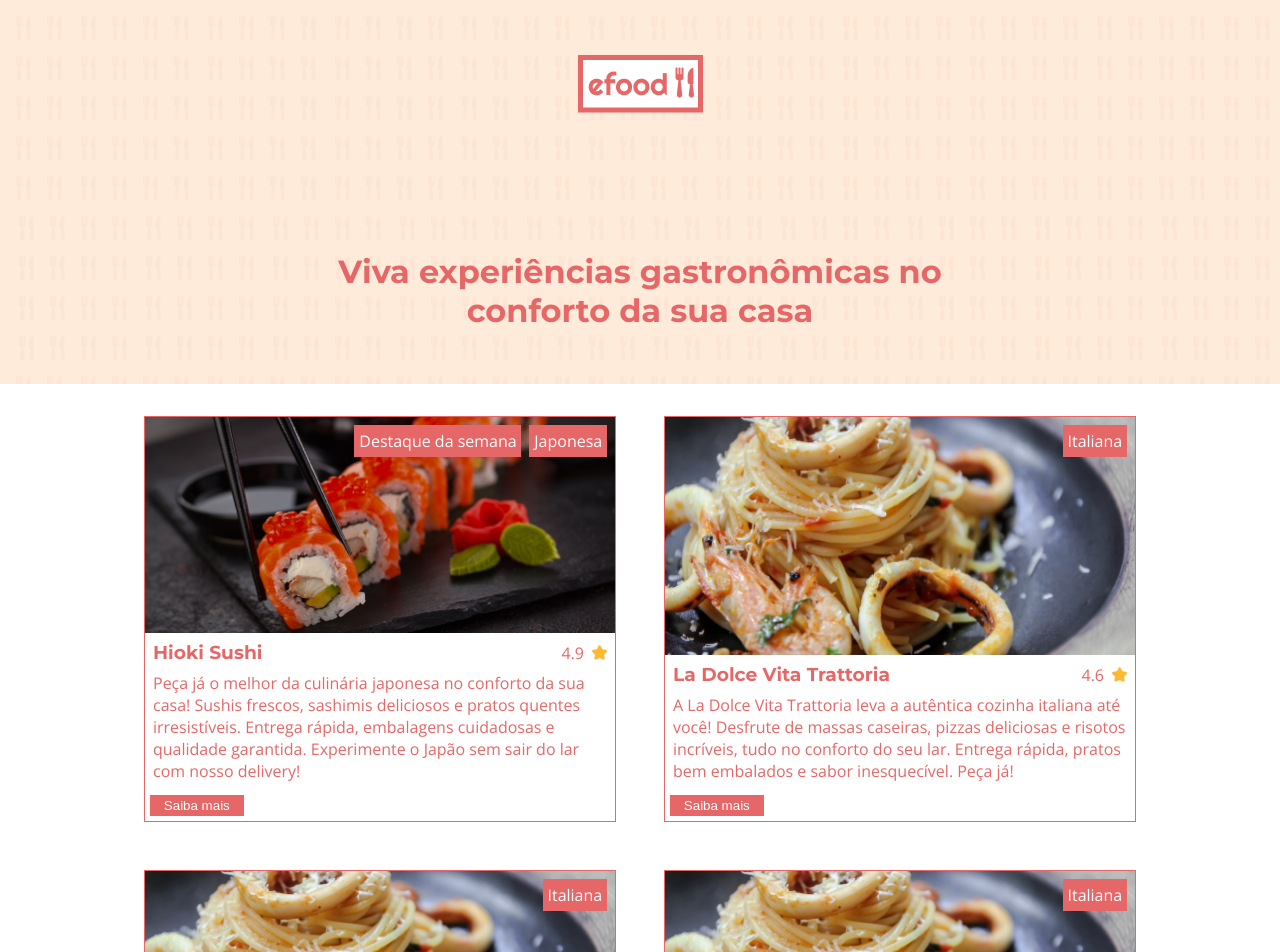
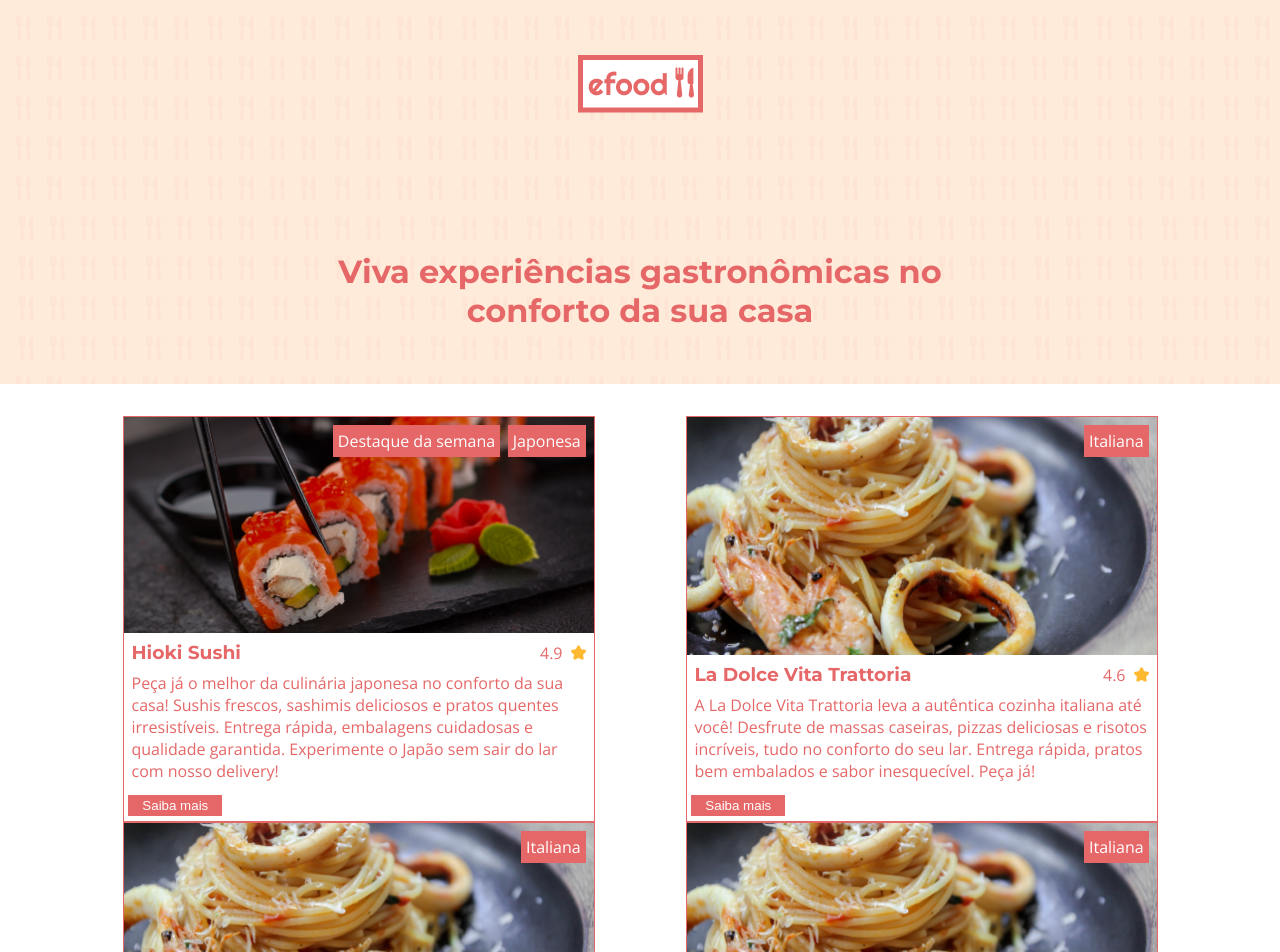
Before and after one commit to alvesxdani/efood-ebac, a React (Vite) app: page / in a window 1280 px wide. Shown: the top 952 px of the page. Built offline with nearby package versions, Linux system fonts and the light colour scheme.

Commit message:
:lipstick: ajuste do tamanho do container dos cards

```diff
--- a/src/styles/global.ts
+++ b/src/styles/global.ts
@@ -22,13 +22,13 @@ export const GlobalStyle = createGlobalStyle`
 `
 
 export const StyledContainerCard = styled.div<Props>`
+  display: grid;
+  justify-content: center;
+  align-content: center;
+  justify-items: center;
   margin: 2rem auto;
-  display: grid;
-  justify-items: center;
-  align-content: center;
-  justify-content: center;
   ${(props) =>
     props.grid === 2
-      ? `grid-template-columns: 1fr 1fr; width: 59%; gap: 48px;`
-      : `grid-template-columns: 1fr 1fr 1fr; width: 60%; gap: 32px;`}
+      ? `grid-template-columns: 1fr 1fr; width: 1126px;`
+      : `grid-template-columns: 1fr 1fr 1fr;`}
 `
```
